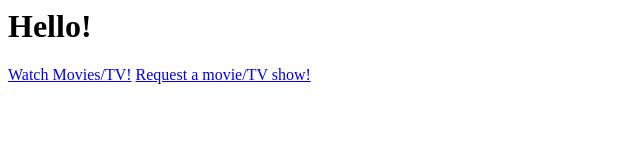
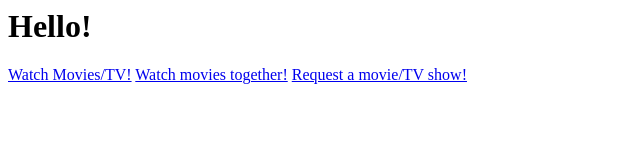
Before and after one commit to CharlesZ54/CharlesZ54.github.io, a plain HTML site: page index.html in a window 1280 px wide. Shown: the whole page, without its empty margins (0-640 px from the left). Drawn offline with Linux system fonts and the light colour scheme.

Commit message:
Update index.html

```diff
--- a/index.html
+++ b/index.html
@@ -1,3 +1,4 @@
 <h1>Hello!</h1>
 <a href="plex.charleszwicker.com">Watch Movies/TV!</a>
+<a href="app.synclounge.tv">Watch movies together!</a>
 <a href="ombi.charleszwicker.com">Request a movie/TV show!</a>
```
